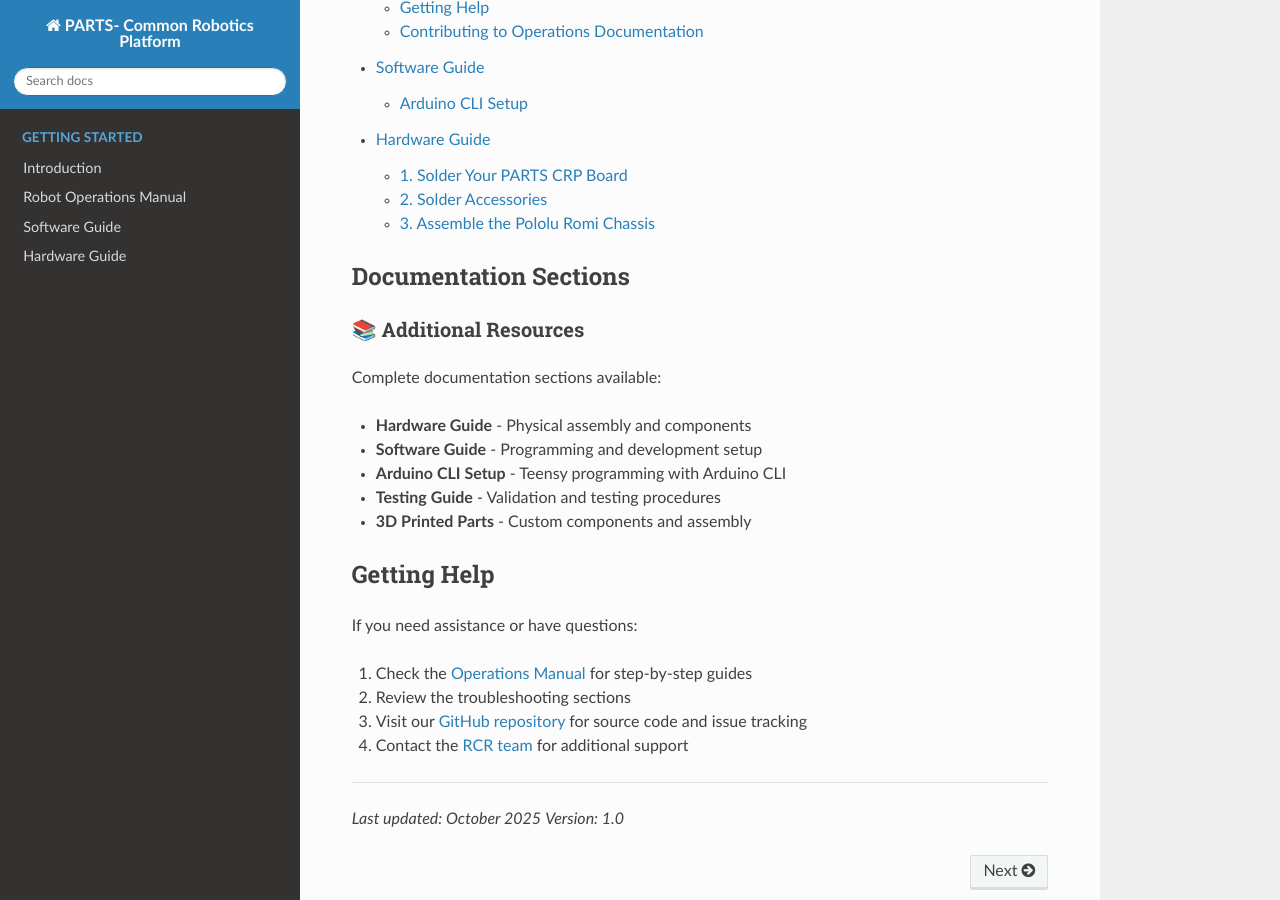
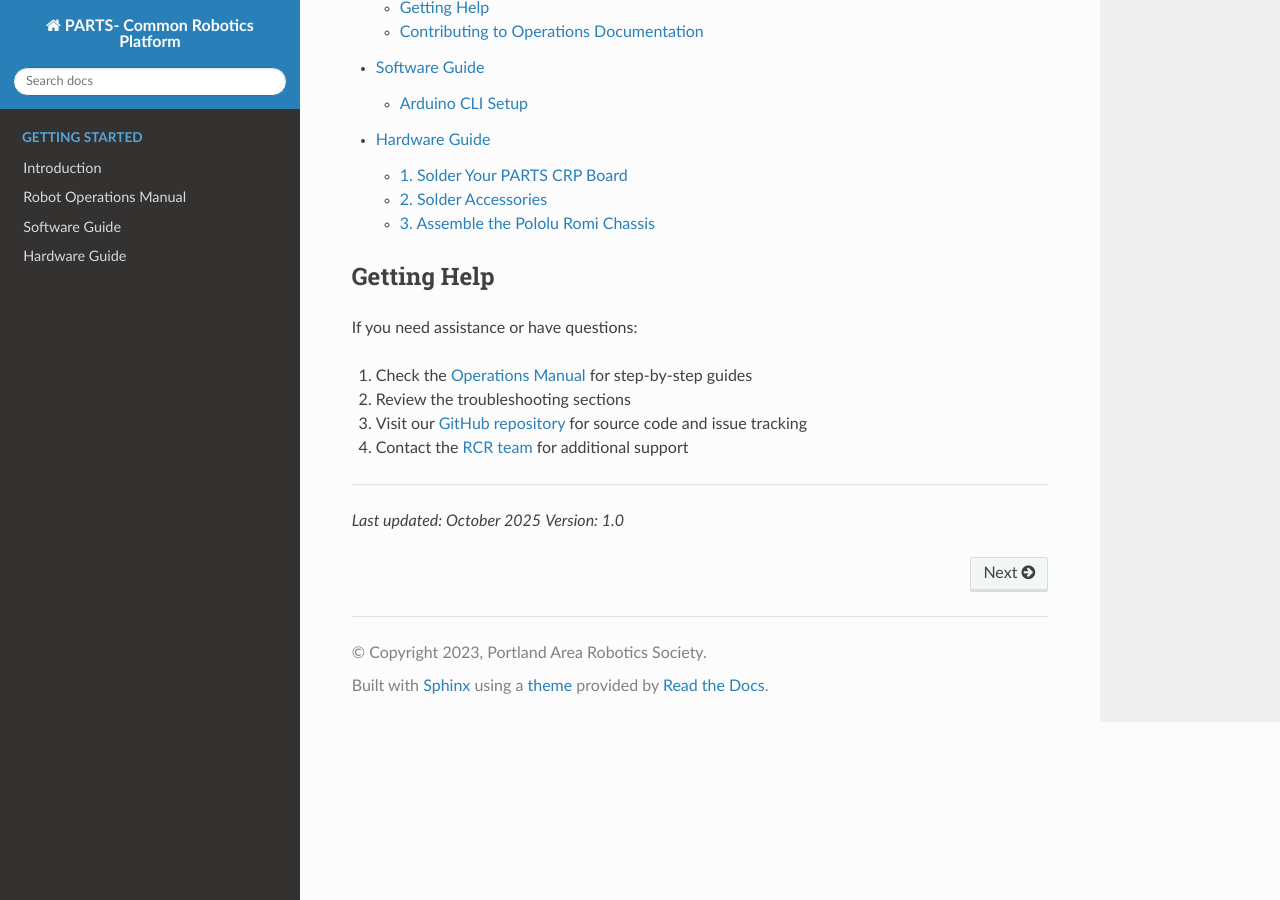
Before and after one commit to RoseCityRobotics/common_platform, a Sphinx documentation site: the page built from docs/source/index.md, in a window 1280 px wide and 900 px high, scrolled down 773 px. Built offline with Sphinx 7.4.7 and the Read the Docs theme 3.1.0, drawn with Linux system fonts in a browser that asks for light colours.

Commit message:
cleaning up index

````diff
--- a/docs/source/index.md
+++ b/docs/source/index.md
@@ -16,20 +16,6 @@ software
 hardware
 ```
 
-## Documentation Sections
-
-
-
-### 📚 Additional Resources
-
-Complete documentation sections available:
-
-- **Hardware Guide** - Physical assembly and components
-- **Software Guide** - Programming and development setup
-- **Arduino CLI Setup** - Teensy programming with Arduino CLI
-- **Testing Guide** - Validation and testing procedures
-- **3D Printed Parts** - Custom components and assembly
-
 ## Getting Help
 
 If you need assistance or have questions:
````
